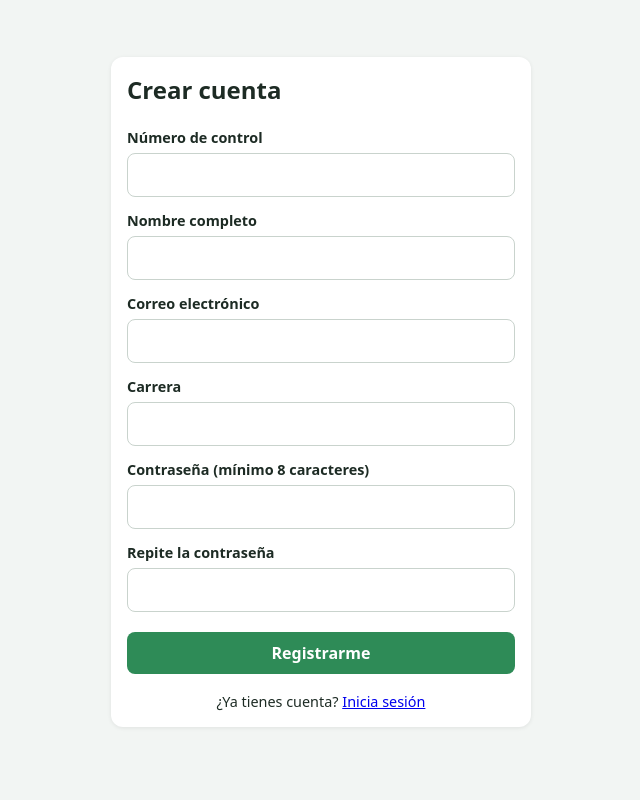
After one commit to dieg0-jass0/reciclaje-neurona, a Node server app: page /registro in a window 1280 px wide. The commit adds this page. Shown: the whole page, without its empty margins (319-959 px from the left). Run offline with Node 20, Linux system fonts and the light colour scheme; some libraries are stand-ins or nearby versions.

Commit message:
Agrega login y registro

```diff
--- a/web/package.json
+++ b/web/package.json
@@ -7,9 +7,12 @@
     "dev": "nodemon src/app.js"
   },
   "dependencies": {
+    "bcryptjs": "^2.4.3",
+    "connect-mongo": "^5.1.0",
     "dotenv": "^16.4.5",
     "express": "^4.21.2",
     "express-handlebars": "^8.0.1",
+    "express-session": "^1.18.1",
     "mongoose": "^8.9.0",
     "multer": "^1.4.5-lts.1"
   },
--- a/web/src/app.js
+++ b/web/src/app.js
@@ -2,10 +2,13 @@ import 'dotenv/config';
 import path from 'node:path';
 import { fileURLToPath } from 'node:url';
 import express from 'express';
+import session from 'express-session';
+import MongoStore from 'connect-mongo';
 import { engine } from 'express-handlebars';
 import { conectarDB } from './config/db.js';
 import apiRoutes from './routes/api.routes.js';
 import viewRoutes from './routes/view.routes.js';
+import authRoutes from './routes/auth.routes.js';
 
 const __dirname = path.dirname(fileURLToPath(import.meta.url));
 const app = express();
@@ -15,9 +18,22 @@ app.set('view engine', 'hbs');
 app.set('views', path.join(__dirname, 'views'));
 
 app.use(express.json());
+app.use(express.urlencoded({ extended: false }));
+
+app.use(
+  session({
+    secret: process.env.SESSION_SECRET || 'cambia-este-secreto',
+    resave: false,
+    saveUninitialized: false,
+    store: MongoStore.create({ mongoUrl: process.env.MONGODB_URI }),
+    cookie: { httpOnly: true, sameSite: 'lax', maxAge: 1000 * 60 * 60 * 8 }, // 8 horas
+  })
+);
+
 app.use(express.static(path.join(__dirname, 'public')));
 
 app.use('/api', apiRoutes);
+app.use('/', authRoutes);
 app.use('/', viewRoutes);
 
 const PORT = process.env.PORT || 3000;
--- /dev/null
+++ b/web/src/controllers/auth.controller.js
@@ -0,0 +1,78 @@
+import bcrypt from 'bcryptjs';
+import Usuario from '../models/usuario.model.js';
+
+const RE_CONTROL = /^[A-Za-z0-9]{6,12}$/;
+const RE_CORREO = /^[^\s@]+@[^\s@]+\.[^\s@]+$/;
+
+export function verLogin(req, res) {
+  res.render('login', { titulo: 'Iniciar sesión', exito: req.query.registrado ? 'Cuenta creada. Ya puedes iniciar sesión.' : null });
+}
+
+export function verRegistro(req, res) {
+  res.render('registro', { titulo: 'Crear cuenta' });
+}
+
+export async function registrar(req, res) {
+  const numeroControl = (req.body.numeroControl || '').trim().toUpperCase();
+  const nombreCompleto = (req.body.nombreCompleto || '').trim().replace(/\s+/g, ' ');
+  const correo = (req.body.correo || '').trim().toLowerCase();
+  const carrera = (req.body.carrera || '').trim();
+  const { password = '', password2 = '' } = req.body;
+  const valores = { numeroControl, nombreCompleto, correo, carrera };
+
+  const fallar = (error) => res.status(400).render('registro', { titulo: 'Crear cuenta', error, valores });
+
+  if (!RE_CONTROL.test(numeroControl)) return fallar('El número de control debe tener de 6 a 12 letras o números.');
+  if (nombreCompleto.split(' ').length < 2) return fallar('Escribe tu nombre completo (nombre y apellidos).');
+  if (!RE_CORREO.test(correo)) return fallar('El correo no es válido.');
+  if (!carrera) return fallar('Indica la carrera que estudias.');
+  if (password.length < 8) return fallar('La contraseña debe tener al menos 8 caracteres.');
+  if (password !== password2) return fallar('Las contraseñas no coinciden.');
+
+  try {
+    const passwordHash = await bcrypt.hash(password, 10);
+    await Usuario.create({ numeroControl, nombreCompleto, correo, carrera, passwordHash });
+    res.redirect('/login?registrado=1');
+  } catch (err) {
+    if (err.code === 11000) {
+      const campo = err.keyPattern?.correo ? 'correo' : 'número de control';
+      return fallar(`Ya existe una cuenta con ese ${campo}.`);
+    }
+    console.error(err);
+    res.status(500).render('registro', { titulo: 'Crear cuenta', error: 'Error al crear la cuenta.', valores });
+  }
+}
+
+export async function iniciarSesion(req, res) {
+  const numeroControl = (req.body.numeroControl || '').trim().toUpperCase();
+  const { password = '' } = req.body;
+  const fallar = () =>
+    res.status(401).render('login', { titulo: 'Iniciar sesión', error: 'Número de control o contraseña incorrectos.', valores: { numeroControl } });
+
+  try {
+    const usuario = await Usuario.findOne({ numeroControl });
+    if (!usuario || !(await bcrypt.compare(password, usuario.passwordHash))) return fallar();
+
+    // regenerar la sesion evita "session fixation"
+    req.session.regenerate((err) => {
+      if (err) return res.status(500).send('Error de sesión');
+      req.session.usuario = {
+        id: String(usuario._id),
+        numeroControl: usuario.numeroControl,
+        nombreCompleto: usuario.nombreCompleto,
+        carrera: usuario.carrera,
+      };
+      res.redirect('/');
+    });
+  } catch (err) {
+    console.error(err);
+    res.status(500).render('login', { titulo: 'Iniciar sesión', error: 'Error del servidor.' });
+  }
+}
+
+export function cerrarSesion(req, res) {
+  req.session.destroy(() => {
+    res.clearCookie('connect.sid');
+    res.redirect('/login');
+  });
+}
--- a/web/src/controllers/vista.controller.js
+++ b/web/src/controllers/vista.controller.js
@@ -1,3 +1,3 @@
 export function dashboard(req, res) {
-  res.render('dashboard', { titulo: 'Clasificador de botellas' });
+  res.render('dashboard', { titulo: 'Clasificador de botellas', usuario: req.session.usuario });
 }
--- /dev/null
+++ b/web/src/middleware/auth.js
@@ -0,0 +1,17 @@
+// Protege paginas: si no hay sesion, manda al login
+export function requiereSesion(req, res, next) {
+  if (req.session?.usuario) return next();
+  res.redirect('/login');
+}
+
+// Protege la API: responde 401 en JSON
+export function requiereSesionApi(req, res, next) {
+  if (req.session?.usuario) return next();
+  res.status(401).json({ error: 'Debes iniciar sesion' });
+}
+
+// Si ya inicio sesion, no tiene sentido ver login/registro
+export function soloInvitados(req, res, next) {
+  if (req.session?.usuario) return res.redirect('/');
+  next();
+}
--- a/web/src/public/css/estilos.css
+++ b/web/src/public/css/estilos.css
@@ -67,3 +67,52 @@ video {
 }
 @media (max-width: 760px) {
     .grid { grid-template-columns: 1fr; } }
+
+/* ---- Login / registro ---- */
+.auth {
+    min-height: 100vh;
+    display: grid;
+    place-items: center;
+    padding: 16px;
+}
+.auth-form {
+    width: 100%;
+    max-width: 420px;
+    display: flex;
+    flex-direction: column;
+    gap: 6px;
+}
+.auth-form h1 { margin-bottom: 8px; font-size: 1.5rem; }
+.auth-form label { font-size: .9rem; font-weight: 600; margin-top: 8px; }
+.auth-form input {
+    padding: 10px;
+    border: 1px solid #c9d3cd;
+    border-radius: 8px;
+    font: inherit;
+}
+.auth-form input:focus { outline: 2px solid #2e8b57; border-color: #2e8b57; }
+button {
+    margin-top: 14px;
+    padding: 10px 14px;
+    border: 0;
+    border-radius: 8px;
+    background: #2e8b57;
+    color: #fff;
+    font: inherit;
+    font-weight: 700;
+    cursor: pointer;
+}
+button:hover { background: #26744a; }
+button.secundario { margin: 0; background: #e6e6e6; color: #1d2b24; }
+button.secundario:hover { background: #d6d6d6; }
+.auth-pie { margin-top: 12px; font-size: .9rem; text-align: center; }
+.alerta { padding: 10px; border-radius: 8px; font-size: .9rem; }
+.alerta.error { background: #f6d3d3; color: #8a1f1f; }
+.alerta.ok { background: #cdeed6; color: #11662c; }
+.topbar {
+    display: flex;
+    justify-content: space-between;
+    align-items: center;
+    margin-bottom: 12px;
+    font-size: .9rem;
+}
--- a/web/src/routes/api.routes.js
+++ b/web/src/routes/api.routes.js
@@ -1,6 +1,7 @@
 import { Router } from 'express';
 import multer from 'multer';
 import * as ctrl from '../controllers/clasificacion.controller.js';
+import { requiereSesionApi } from '../middleware/auth.js';
 
 const upload = multer({
   storage: multer.memoryStorage(),
@@ -10,6 +11,7 @@ const upload = multer({
 });
 
 const router = Router();
+router.use(requiereSesionApi);
 
 router.post('/clasificar', upload.single('imagen'), ctrl.clasificar);
 router.get('/historial', ctrl.historial);
--- a/web/src/routes/view.routes.js
+++ b/web/src/routes/view.routes.js
@@ -1,7 +1,8 @@
 import { Router } from 'express';
 import * as ctrl from '../controllers/vista.controller.js';
+import { requiereSesion } from '../middleware/auth.js';
 
 const router = Router();
-router.get('/', ctrl.dashboard);
+router.get('/', requiereSesion, ctrl.dashboard);
 
 export default router;
--- a/web/src/views/dashboard.hbs
+++ b/web/src/views/dashboard.hbs
@@ -1,4 +1,9 @@
 <main class="contenedor">
+  <header class="topbar">
+    <span>{{usuario.nombreCompleto}} · {{usuario.numeroControl}}</span>
+    <form method="post" action="/logout"><button type="submit" class="secundario">Cerrar sesión</button></form>
+  </header>
+
   <h1>Clasificador de botellas de plástico</h1>
 
   <section class="panel">
--- /dev/null
+++ b/web/src/views/registro.hbs
@@ -0,0 +1,36 @@
+<main class="auth">
+  <form class="panel auth-form" method="post" action="/registro">
+    <h1>Crear cuenta</h1>
+    {{#if error}}<p class="alerta error">{{error}}</p>{{/if}}
+
+    <label for="numeroControl">Número de control</label>
+    <input id="numeroControl" name="numeroControl" value="{{valores.numeroControl}}" required minlength="6" maxlength="12" autocomplete="username">
+
+    <label for="nombreCompleto">Nombre completo</label>
+    <input id="nombreCompleto" name="nombreCompleto" value="{{valores.nombreCompleto}}" required autocomplete="name">
+
+    <label for="correo">Correo electrónico</label>
+    <input id="correo" name="correo" type="email" value="{{valores.correo}}" required autocomplete="email">
+
+    <label for="carrera">Carrera</label>
+    <input id="carrera" name="carrera" list="carreras" value="{{valores.carrera}}" required>
+    <datalist id="carreras">
+      <option value="Ingeniería en Sistemas Computacionales">
+      <option value="Ingeniería Informática">
+      <option value="Ingeniería Industrial">
+      <option value="Ingeniería en Gestión Empresarial">
+      <option value="Ingeniería Electromecánica">
+      <option value="Ingeniería Mecatrónica">
+      <option value="Ingeniería Civil">
+    </datalist>
+
+    <label for="password">Contraseña (mínimo 8 caracteres)</label>
+    <input id="password" name="password" type="password" required minlength="8" autocomplete="new-password">
+
+    <label for="password2">Repite la contraseña</label>
+    <input id="password2" name="password2" type="password" required minlength="8" autocomplete="new-password">
+
+    <button type="submit">Registrarme</button>
+    <p class="auth-pie">¿Ya tienes cuenta? <a href="/login">Inicia sesión</a></p>
+  </form>
+</main>
```
Also changed, not shown: web/src/models/usuario.model.js (added, +15 -0 lines), web/src/routes/auth.routes.js (added, +13 -0 lines), web/src/views/login.hbs (added, +16 -0 lines), 3 other files.
